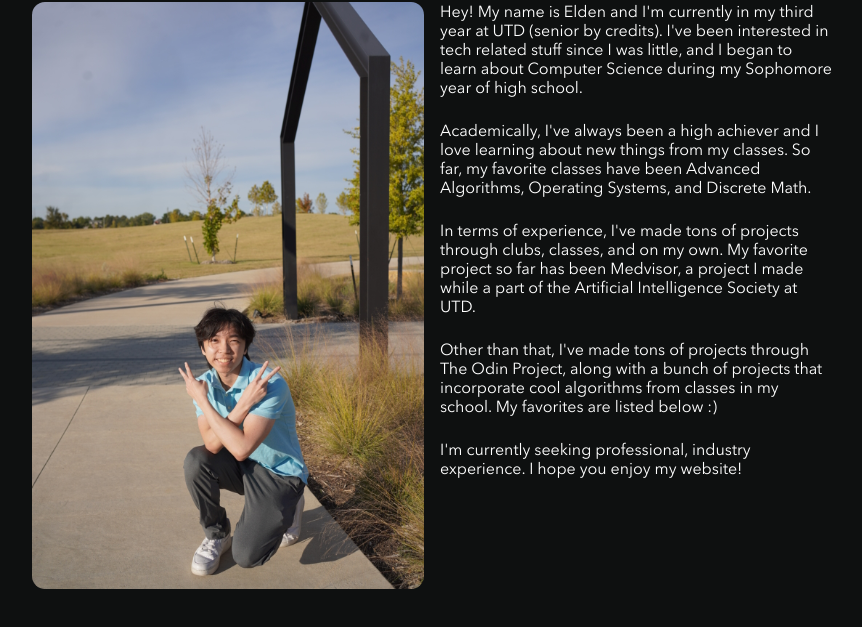
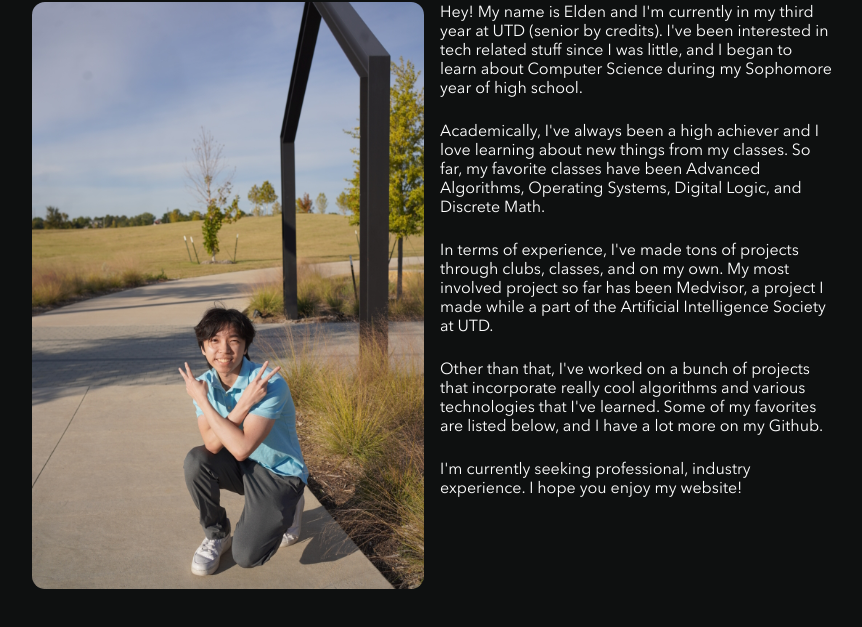
Before and after one commit to ejd230001/portfolio, a plain HTML site: page index.html in a window 1280 px wide. Shown: the part 647-1274 px from the top of the page, without its empty margins (208-1070 px from the left). Drawn offline with Linux system fonts and the light colour scheme.

Commit message:
Updated about me section

```diff
--- a/index.html
+++ b/index.html
@@ -74,21 +74,21 @@
                         Academically, I've always been a high achiever and I
                         love learning about new things from my classes. So far,
                         my favorite classes have been Advanced Algorithms,
-                        Operating Systems, and Discrete Math.
+                        Operating Systems, Digital Logic, and Discrete Math.
                     </p>
 
                     <p class="about-par description">
                         In terms of experience, I've made tons of projects
-                        through clubs, classes, and on my own. My favorite
+                        through clubs, classes, and on my own. My most involved
                         project so far has been Medvisor, a project I made while
                         a part of the Artificial Intelligence Society at UTD.
                     </p>
 
                     <p class="about-par description">
-                        Other than that, I've made tons of projects through The
-                        Odin Project, along with a bunch of projects that
-                        incorporate cool algorithms from classes in my school.
-                        My favorites are listed below :)
+                        Other than that, I've worked on a bunch of projects that
+                        incorporate really cool algorithms and various
+                        technologies that I've learned. Some of my favorites are
+                        listed below, and I have a lot more on my Github.
                     </p>
 
                     <p class="about-par description">
```
